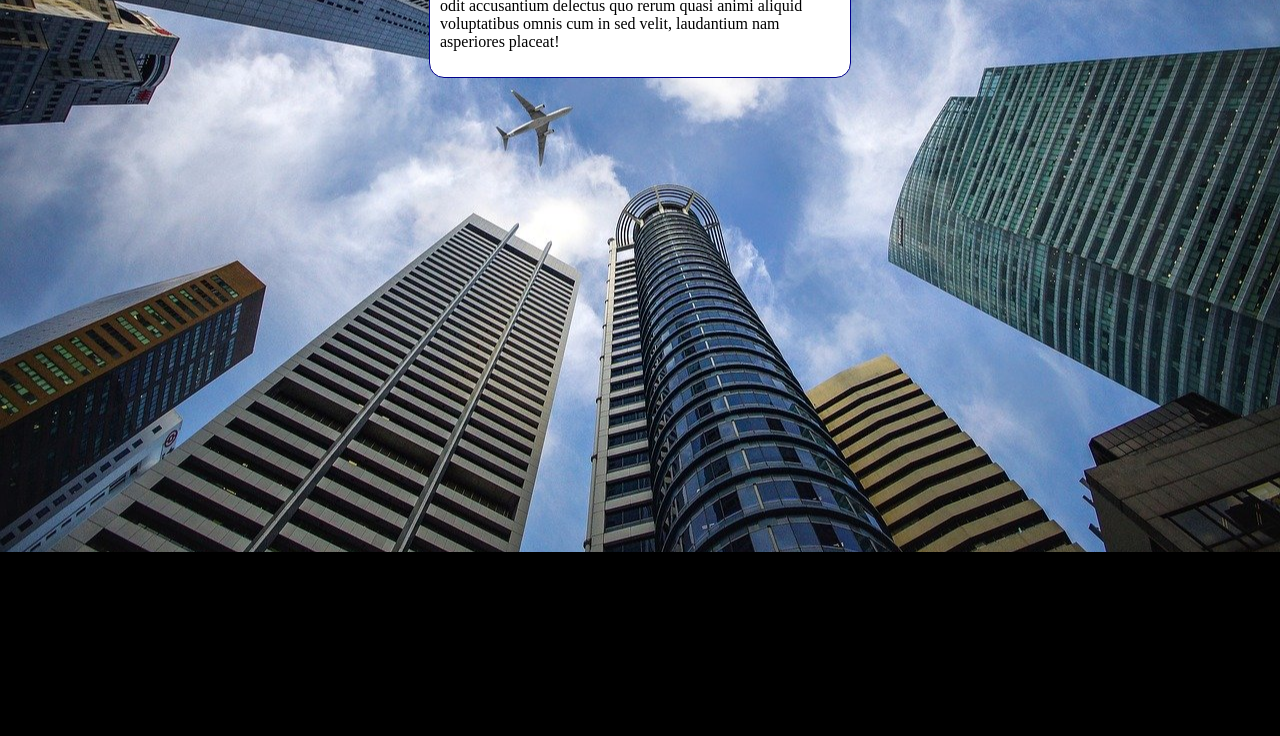
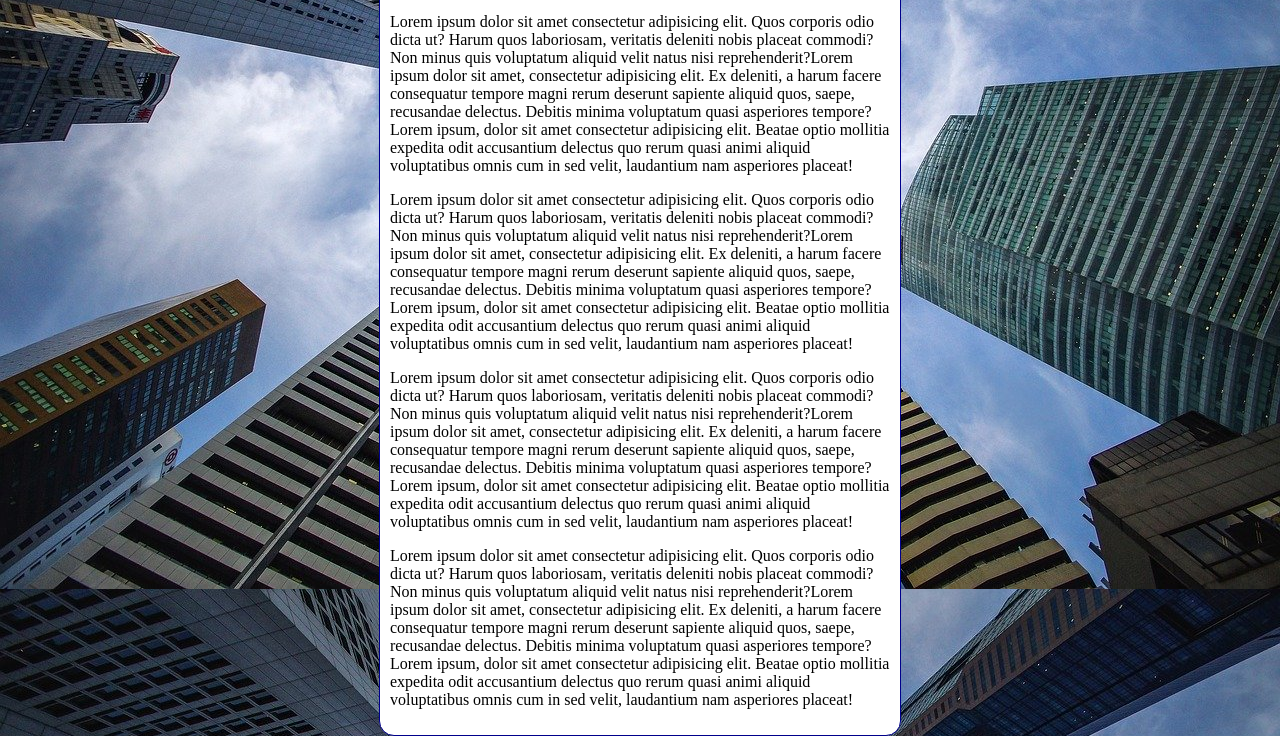
Before and after one commit to ilansilva7/html-css, a plain HTML site: page exercicios/ex022/fundo006.html in a window 1280 px wide. Shown: the part 264-1000 px from the top of the page. Before the commit the page ends 816 px from the top, so only its background shows below. Drawn offline with Linux system fonts and the light colour scheme.

Commit message:
exercicio 006

```diff
--- a/exercicios/ex022/fundo006.html
+++ b/exercicios/ex022/fundo006.html
@@ -3,20 +3,28 @@
 <head>
     <meta charset="UTF-8">
     <meta name="viewport" content="width=device-width, initial-scale=1.0">
-    <title>Document</title>
+    <title>Fundo fixo de tela</title>
     <style>
         body{
             height: 100vh;
-            background-color: black;
+            /*background-color: black;
             background-image: url(imagens/wallpaper002.jpg);
             background-position: center center;
             background-repeat: no-repeat;
+            background-size: cover;
+            background-attachment: fixed;*/
+
+            /* ShortHand - Background
+                color > image > position > repeat > [size] > attachment
+            */
+
+            background: black url(imagens/wallpaper002.jpg) center center no-repeat fixed;
             background-size: cover;
         }
 
         main{
             background-color: white;
-            width: 400px;
+            max-width: 500px;
             padding: 10px;
             margin: auto;
             border: 1px solid darkblue;
@@ -28,6 +36,10 @@
     <main>
         <h1>Teste de imagem de fundo</h1>
         <p>Lorem ipsum dolor sit amet consectetur adipisicing elit. Quos corporis odio dicta ut? Harum quos laboriosam, veritatis deleniti nobis placeat commodi? Non minus quis voluptatum aliquid velit natus nisi reprehenderit?Lorem ipsum dolor sit amet, consectetur adipisicing elit. Ex deleniti, a harum facere consequatur tempore magni rerum deserunt sapiente aliquid quos, saepe, recusandae delectus. Debitis minima voluptatum quasi asperiores tempore?Lorem ipsum, dolor sit amet consectetur adipisicing elit. Beatae optio mollitia expedita odit accusantium delectus quo rerum quasi animi aliquid voluptatibus omnis cum in sed velit, laudantium nam asperiores placeat!</p>
+        <p>Lorem ipsum dolor sit amet consectetur adipisicing elit. Quos corporis odio dicta ut? Harum quos laboriosam, veritatis deleniti nobis placeat commodi? Non minus quis voluptatum aliquid velit natus nisi reprehenderit?Lorem ipsum dolor sit amet, consectetur adipisicing elit. Ex deleniti, a harum facere consequatur tempore magni rerum deserunt sapiente aliquid quos, saepe, recusandae delectus. Debitis minima voluptatum quasi asperiores tempore?Lorem ipsum, dolor sit amet consectetur adipisicing elit. Beatae optio mollitia expedita odit accusantium delectus quo rerum quasi animi aliquid voluptatibus omnis cum in sed velit, laudantium nam asperiores placeat!</p>
+        <p>Lorem ipsum dolor sit amet consectetur adipisicing elit. Quos corporis odio dicta ut? Harum quos laboriosam, veritatis deleniti nobis placeat commodi? Non minus quis voluptatum aliquid velit natus nisi reprehenderit?Lorem ipsum dolor sit amet, consectetur adipisicing elit. Ex deleniti, a harum facere consequatur tempore magni rerum deserunt sapiente aliquid quos, saepe, recusandae delectus. Debitis minima voluptatum quasi asperiores tempore?Lorem ipsum, dolor sit amet consectetur adipisicing elit. Beatae optio mollitia expedita odit accusantium delectus quo rerum quasi animi aliquid voluptatibus omnis cum in sed velit, laudantium nam asperiores placeat!</p>
+        <p>Lorem ipsum dolor sit amet consectetur adipisicing elit. Quos corporis odio dicta ut? Harum quos laboriosam, veritatis deleniti nobis placeat commodi? Non minus quis voluptatum aliquid velit natus nisi reprehenderit?Lorem ipsum dolor sit amet, consectetur adipisicing elit. Ex deleniti, a harum facere consequatur tempore magni rerum deserunt sapiente aliquid quos, saepe, recusandae delectus. Debitis minima voluptatum quasi asperiores tempore?Lorem ipsum, dolor sit amet consectetur adipisicing elit. Beatae optio mollitia expedita odit accusantium delectus quo rerum quasi animi aliquid voluptatibus omnis cum in sed velit, laudantium nam asperiores placeat!</p>
+        <p>Lorem ipsum dolor sit amet consectetur adipisicing elit. Quos corporis odio dicta ut? Harum quos laboriosam, veritatis deleniti nobis placeat commodi? Non minus quis voluptatum aliquid velit natus nisi reprehenderit?Lorem ipsum dolor sit amet, consectetur adipisicing elit. Ex deleniti, a harum facere consequatur tempore magni rerum deserunt sapiente aliquid quos, saepe, recusandae delectus. Debitis minima voluptatum quasi asperiores tempore?Lorem ipsum, dolor sit amet consectetur adipisicing elit. Beatae optio mollitia expedita odit accusantium delectus quo rerum quasi animi aliquid voluptatibus omnis cum in sed velit, laudantium nam asperiores placeat!</p>
     </main>
 </body>
 </html>
```
